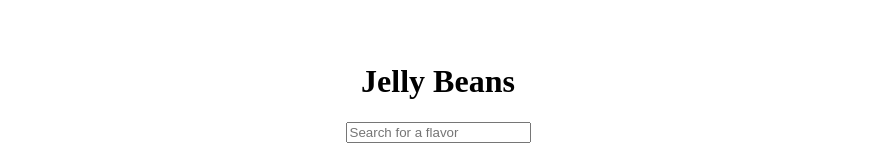
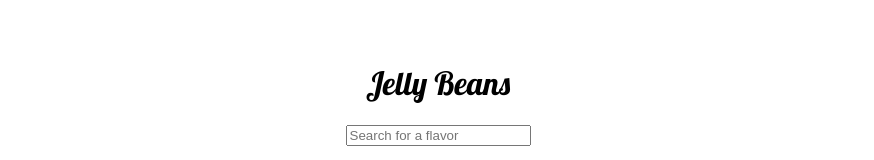
Before and after one commit to kellysdev/jelly-belly, a React (Create React App) app: page / in a window 1280 px wide. Shown: the top 160 px of the page, without its empty margins (202-1076 px from the left). Built offline with nearby package versions, Linux system fonts and the light colour scheme.

Commit message:
Apply the font Lobster to the app title.

```diff
--- a/public/index.html
+++ b/public/index.html
@@ -24,6 +24,9 @@
       work correctly both with client-side routing and a non-root public URL.
       Learn how to configure a non-root public URL by running `npm run build`.
     -->
+    <link rel="preconnect" href="https://fonts.googleapis.com">
+<link rel="preconnect" href="https://fonts.gstatic.com" crossorigin>
+<link href="https://fonts.googleapis.com/css2?family=Lobster&family=Passion+One:wght@400;700;900&family=Righteous&display=swap" rel="stylesheet">
     <title>React App</title>
   </head>
   <body>
--- a/src/App.css
+++ b/src/App.css
@@ -3,6 +3,12 @@
   max-width: 75%;
   margin-top: 5%;
   margin-inline: auto;
+}
+
+.app-title {
+  font-family: "Lobster", sans-serif;
+  font-weight: 400;
+  font-style: normal;
 }
 
 .bean-list {
```
